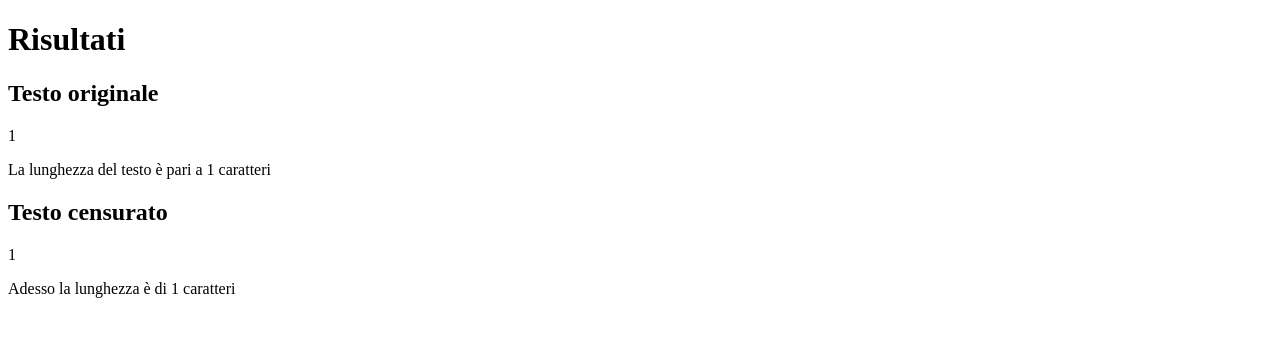
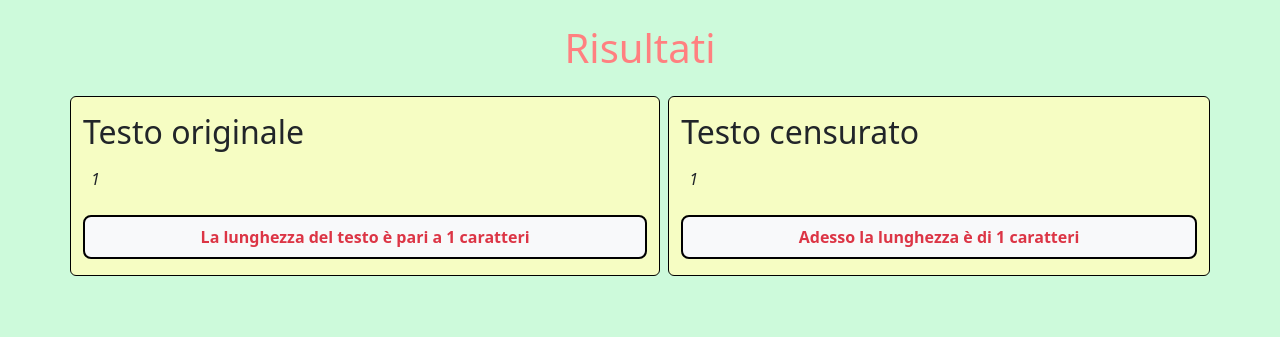
Before and after one commit to albertotaddeucci/php-badwords, a PHP site: page /results.php?text=1 in a window 1280 px wide. Shown: the top 337 px of the page. Run offline with PHP 8.4, Linux system fonts and the light colour scheme; data that the repository does not hold is empty.

Commit message:
aggiunta stile

```diff
--- a/results.php
+++ b/results.php
@@ -15,30 +15,59 @@ $text_replace = str_replace($input_badword, "***", $input_text);
     <meta charset="UTF-8">
     <meta name="viewport" content="width=device-width, initial-scale=1.0">
     <title>Risultati</title>
+
+    <!-- bootstrap -->
+    <link href="https://cdn.jsdelivr.net/npm/bootstrap@5.3.3/dist/css/bootstrap.min.css" rel="stylesheet" integrity="sha384-QWTKZyjpPEjISv5WaRU9OFeRpok6YctnYmDr5pNlyT2bRjXh0JMhjY6hW+ALEwIH" crossorigin="anonymous">
+
+
+    <!-- my style -->
+    <link href="style.css" rel="stylesheet">
 </head>
 
 <body>
 
-    <h1>Risultati</h1>
+    <div class="container my-4">
+        <h1 class="my_accent text-center">Risultati</h1>
 
-    <h2>Testo originale</h2>
 
-    <p>
-        <?php echo $input_text ?>
+        <div class="row gap-2 mt-4">
+            <div class="col-auto my_sec_accent flex-grow-1 border border-1 border-black  rounded-2">
 
-    </p>
+                <h2 class="mt-3">Testo originale</h2>
 
-    <p> La lunghezza del testo è pari a <?php echo strlen($input_text) ?> caratteri </p>
+                <p class="p-2 fst-italic">
+                    <?php echo $input_text ?>
 
-    <h2>Testo censurato</h2>
+                </p>
 
-    <p>
-        <?php echo $text_replace ?>
+                <p class="border border-2 border-black fw-bold text-danger p-2 bg-light rounded-3 text-center"> La lunghezza del testo è pari a <?php echo strlen($input_text) ?> caratteri </p>
 
-    </p>
 
-    <p> Adesso la lunghezza è di <?php echo strlen($text_replace) ?> caratteri</p>
+            </div>
+            <div class="col-auto my_sec_accent flex-grow-1 border border-1 border-black rounded-2">
 
+                <h2 class="mt-3">Testo censurato</h2>
+
+                <p class="p-2 fst-italic">
+                    <?php echo $text_replace ?>
+
+                </p>
+
+                <p class="border border-2 border-black fw-bold text-danger p-2 bg-light rounded-3 text-center "> Adesso la lunghezza è di <?php echo strlen($text_replace) ?> caratteri</p>
+
+            </div>
+        </div>
+
+
+
+
+
+    </div>
+
+
+
+    <!-- bootstrap -->
+    <script src="https://cdn.jsdelivr.net/npm/bootstrap@5.3.3/dist/js/bootstrap.bundle.min.js" integrity="sha384-YvpcrYf0tY3lHB60NNkmXc5s9fDVZLESaAA55NDzOxhy9GkcIdslK1eN7N6jIeHz" crossorigin="anonymous"></script>
 
 </body>
 
--- /dev/null
+++ b/style.css
@@ -0,0 +1,11 @@
+body {
+    background-color: #CDFADB;
+}
+
+.my_accent {
+    color: #FF8080;
+}
+
+.my_sec_accent {
+    background-color: #F6FDC3
+}
```
Also changed, not shown: index.php (+11 -5 lines).
